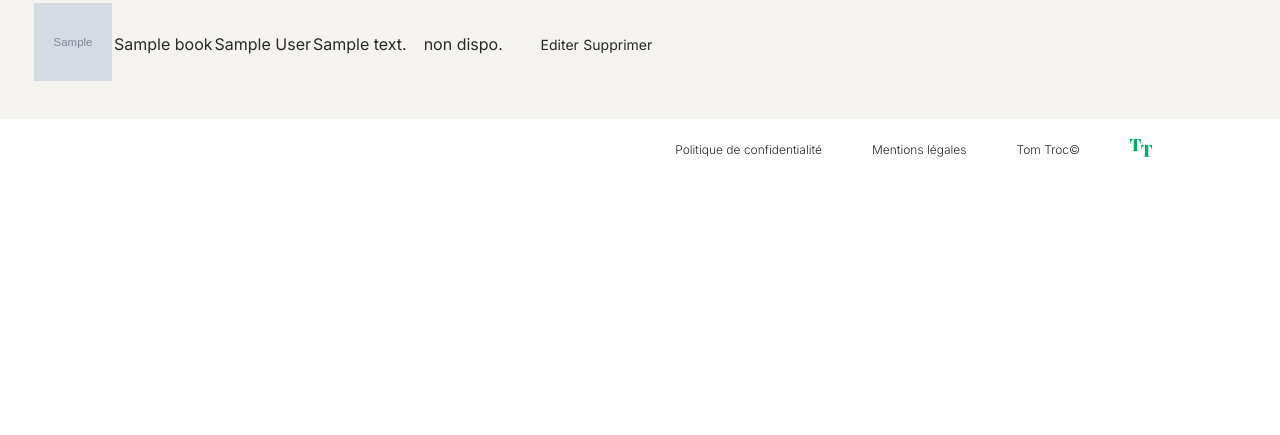
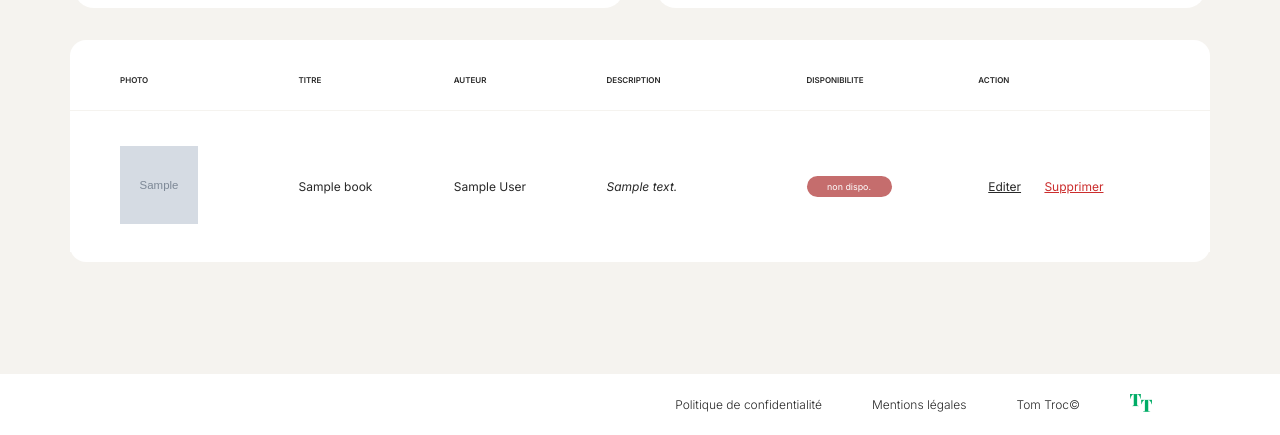
Before and after one commit to ChrisAnger59/TomTroc, a PHP site: template app/Views/profil.php in a window 1280 px wide. Shown: the part 828-1263 px from the top of the page. Before the commit the page ends 985 px from the top, so only its background shows below. Run offline with PHP 8.4, Linux system fonts and the light colour scheme; the template is opened without the code that fills it: most values are stand-ins (such as "Sample title", 1, 10 or a date in 2020); grey boxes marked "Sample" are stand-in pictures; data that the repository does not hold is empty.

Commit message:
feat(ownedBookManagement): on 'Mon Compte' page (#20)

```diff
--- a/app/Views/profil.php
+++ b/app/Views/profil.php
@@ -1,15 +1,18 @@
-<section id="profile-info-section">
+<section id="profile-info-section" class="flex-col gap-2">
     <h2>Mon compte</h2>
     <article id="profile-info" class="flex">
 
         <div id="profile-resume" class="flex-col">
             <div class="flex-col">
                 <img id="profile-picture" src="<?= $user->getProfilePicturePath() ?>">
-                <a href="">Modifier</a>
+                <a href="">modifier</a>
+            </div>
+            <div id="border">
+
             </div>
             <div class="flex-col">
-                <p><?= $user->getNickname() ?></p>
-                <p>Membre depuis :</p>
+                <p id="owner-name"><?= $user->getNickname() ?></p>
+                <p id="since"><?= $user->getMembershipTime() ?></p>
             </div>
             <div class="flex-col">
                 <h3 class="mini-capital">BIBLIOTHEQUE</h3>
@@ -36,35 +39,37 @@
         </div>
     </article>
 
-    <article id="owned-books">
+    <article id="owned-books" class="flex">
         <table>
             <thead>
                 <tr>
-                    <th>PHOTO</th>
-                    <th>TITRE</th>
-                    <th>AUTEUR</th>
-                    <th>DESCRIPTION</th>
-                    <th>DISPONIBILITE</th>
-                    <th>ACTION</th>
+                    <th class="mini-capital c1">PHOTO</th>
+                    <th class="mini-capital">TITRE</th>
+                    <th class="mini-capital">AUTEUR</th>
+                    <th class="mini-capital">DESCRIPTION</th>
+                    <th class="mini-capital">DISPONIBILITE</th>
+                    <th class="mini-capital">ACTION</th>
                 </tr>
             </thead>
 
             <tbody>
+                <?php $index = 0; ?>
                 <?php foreach ($books as $book): ?>
-                    <tr>
-                        <td><img src="<?= $book->getCoverPicturePath() ?>"></td>
+                    <tr class="<?= ($index % 2 === 0) ? 'paire' : 'impaire' ?>">
+                        <td class="c1"><img src="<?= $book->getCoverPicturePath() ?>"></td>
                         <td><?= $book->getTitle() ?></td>
                         <td><?= $book->getAuthor() ?></td>
-                        <td><?= $book->getDescription(100) ?></td>
+                        <td class="description"><?= $book->getDescription(100) ?></td>
                         <td>
                             <?php if ($book->getAvailability() === 1): ?>
-                                disponible
+                                <span class="stock">disponible</span>
                             <?php else: ?>
-                                non dispo.
+                                <span class="out-stock">non dispo.</span>
                             <?php endif; ?>
                         </td>
-                        <td><a href="">Editer</a> <a href="">Supprimer</a></td>
+                        <td><a href="index.php?action=updateBook&id=<?= $book->getId() ?>" class="edit-book">Editer</a> <a href="index.php?action=deleteBook&id=<?= $book->getId() ?>" class="delete-book">Supprimer</a></td>
                     </tr>
+                <?php $index++; ?>
                 <?php endforeach; ?>
             </tbody>
         </table>
--- /dev/null
+++ b/app/Views/updateBook.php
@@ -0,0 +1,3 @@
+<section>
+
+</section>
--- a/public/css/style.css
+++ b/public/css/style.css
@@ -563,6 +563,12 @@ input::placeholder {
 
 #profile-resume div {
     align-items: center;
+    gap: 5px;
+}
+
+#profile-resume a {
+    color: #A6A6A6;
+    text-decoration: underline;
 }
 
 #profile-picture {
@@ -572,8 +578,103 @@ input::placeholder {
     border-radius: 50%;
 }
 
+#border {
+    border: 1px solid #F5F3EF;
+    width: 50%;
+}
+
+#owner-name {
+    font-family: 'Playfair Display', serif;
+    font-size: 24px;
+    font-weight: 400;
+    color: #292929;
+}
+
+#since {
+    font-size: 14px;
+    color: #A6A6A6;
+}
+
+#owned-books {
+    background-color: #FFFFFF;
+    border-radius: 16px;
+    width: 1140px;
+    margin: auto;
+    margin-bottom: 5em;
+}
+
+#owned-books .paire {
+    background-color: #FFFFFF;
+}
+
+#owned-books .impaire {
+    background-color: #EDF2F6;
+}
+
 #owned-books img {
     width: 78px;
     height: 78px;
     object-fit: cover;
 }
+
+#owned-books table {
+    border-collapse: separate;
+    border-spacing: 0 10px;
+    width: 100%;
+}
+
+#owned-books th, #owned-books td {
+    padding: 25px 15px;
+    text-align: left;
+}
+
+#owned-books thead th {
+    border-bottom: 1px solid #F5F3EF;
+}
+
+#owned-books td:nth-child(4), #owned-books th:nth-child(4) {
+    width: 200px;
+}
+
+#owned-books td, #owned-books a {
+    font-size: 12px;
+}
+
+#owned-books .c1 {
+    padding-left: 50px;
+}
+
+#owned-books .description {
+    font-style: italic;
+}
+
+#owned-books span {
+    font-size: 8.88px;
+    color: #FFFFFF;
+    border-radius: 20px;
+    padding: 5px;
+    display: block;
+    width: 85px;
+    text-align: center;
+}
+
+.stock {
+    background-color: #6DC5A1;
+}
+
+.out-stock {
+    background-color: #C56D6D;
+}
+
+#owned-books a {
+    text-decoration: underline;
+    margin: 10px;
+}
+
+.delete-book {
+    color: #CB2D2D;
+}
+
+.edit-book {
+    color: #292929;
+}
```
Also changed, not shown: app/Models/User.php (+18 -0 lines), app/Repositories/BookManager.php (+5 -2 lines).
